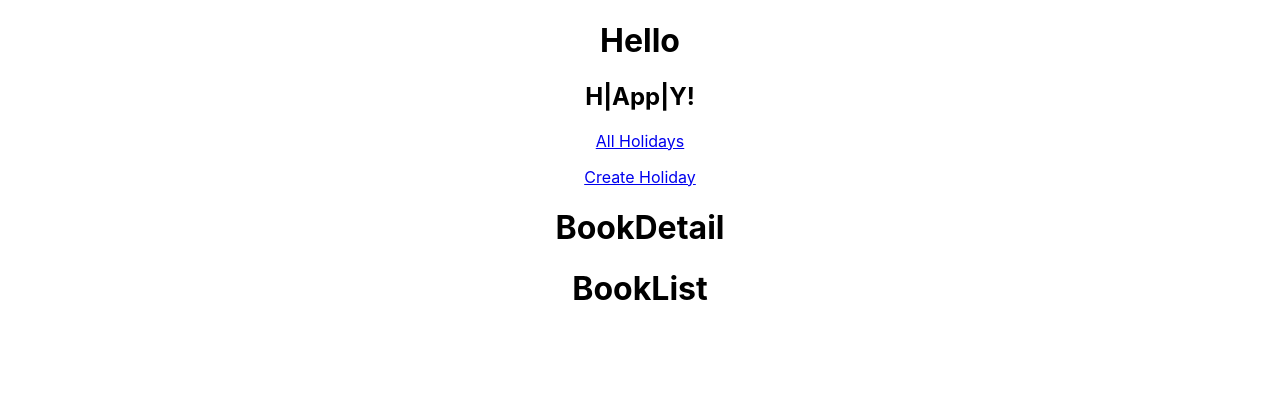
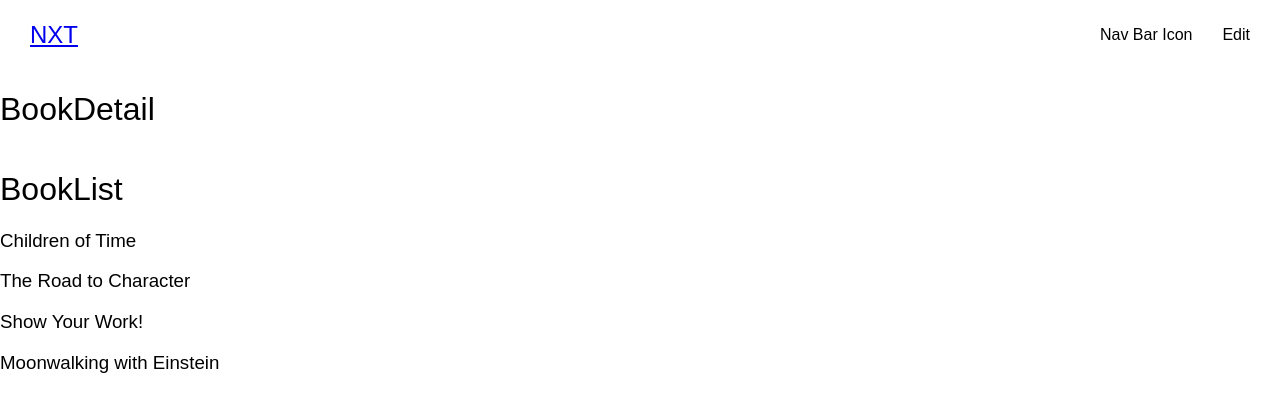
Before and after one commit to sam-aum/NXT-Project, a React (Create React App) app: page / in a window 1280 px wide. Shown: the top 412 px of the page. Built offline with nearby package versions, Linux system fonts and the light colour scheme.

Commit message:
testdata

```diff
--- a/src/App.css
+++ b/src/App.css
@@ -1,38 +1,44 @@
-.App {
-  text-align: center;
+* {
+  box-sizing: border-box;
+}
+body {
+  margin: 0;
+  padding: 0;
+  background-image: url("");
+  font-family: Arial, Helvetica, sans-serif;
+  min-height: 100vh;
 }
 
-.App-logo {
-  height: 40vmin;
-  pointer-events: none;
+h1,h2,h3,h4,h5,h6{
+  font-weight: 100;
 }
 
-@media (prefers-reduced-motion: no-preference) {
-  .App-logo {
-    animation: App-logo-spin infinite 20s linear;
+.App {
+  background-color: rgba(255, 255, 255, 0.20);
+  display: flex;
+  flex-direction: column;
   }
+
+.navigation {
+  /* navigation wrapper */
+  display: flex;
+  width: 100%;
+  justify-content: space-between;
+  align-items: center;
+  padding: 5px 30px;
+  background-color: white;
 }
 
-.App-header {
-  background-color: #282c34;
-  min-height: 100vh;
+.navigation h1 {
+  font-size: 1.5em;
+  line-height: 20px;
+}
+.navigation__links-wrapper {
+  /* adds div wrapper for links */
   display: flex;
-  flex-direction: column;
-  align-items: center;
-  justify-content: center;
-  font-size: calc(10px + 2vmin);
-  color: white;
+  flex-shrink: 1;
+  justify-content: space-between;
 }
-
-.App-link {
-  color: #61dafb;
+.navigation__links-wrapper > * {
+  margin-left: 30px;
 }
-
-@keyframes App-logo-spin {
-  from {
-    transform: rotate(0deg);
-  }
-  to {
-    transform: rotate(360deg);
-  }
-}
--- a/src/App.js
+++ b/src/App.js
@@ -1,6 +1,7 @@
 import logo from './logo.svg';
 import './App.css';
 import {useEffect, useState} from 'react'
+import staticData from './data'
 import {Route, Routes, useNavigate} from 'react-router-dom'
 
 import Navigation from './components/Navigation'
@@ -8,12 +9,29 @@ import BookDetail from './components/BookDetail';
 import BookList from './components/BookList';
 
 function App() {
+
+  const[books, setBooks] = useState([...staticData])
+
+
+
+
+
+
+
+
+
+
+
+
+
   return (
     <div className="App">
-      <h1>Hello</h1>
-      <Navigation />
-      <BookDetail />
-      <BookList />
+      {/* <Navigation/> */}
+      <Routes>
+        <Route path='/' element={<Navigation/>} />
+      </Routes>
+        <BookDetail />
+        <BookList books={books} />
     </div>
   );
 }
--- a/src/components/BookList.jsx
+++ b/src/components/BookList.jsx
@@ -1,10 +1,20 @@
 
 
 function BookList(props){
+
+
+    const {books} = props
+
+
     return (
 
         <div>
             <h1>BookList</h1>
+            {books &&
+                books.map((book, index) => (
+                <h3>{book.name}</h3>
+
+            ))}
         </div>
 
     )
--- a/src/components/Navigation.jsx
+++ b/src/components/Navigation.jsx
@@ -5,14 +5,15 @@ function Navigation(props){
     return (
 
         <nav className="navigation">
-            <h1>H|App|Y!</h1>
+            <Link to='/'>
+                <h1>NXT</h1>
+            </Link>
             <div className="navigation__links-wrapper">
-                <Link to='/holidays'>
-                    <p>All Holidays</p>
-                </Link>
-                <Link to='/holidays/new'>
-                <p>Create Holiday</p>
-                </Link>
+
+                <p>Nav Bar Icon</p>
+
+                <p>Edit</p>
+
             </div>
         </nav>
 
--- /dev/null
+++ b/src/data.js
@@ -0,0 +1,32 @@
+export default [
+    {
+        "id": "6202a5fb185fa65dde32ead0",
+        "name": "Children of Time",
+        "author": 'Adrian Tchaikovsky',
+        "genre": "Sci-fi, World-Building",
+        "description": "Children of Time is a 2015 science fiction novel by author Adrian Tchaikovsky. The work was praised by the Financial Times for tackling big themes—gods, messiahs, artificial intelligence, alienness—with brio."
+
+    },
+    {
+        "id": "6202a5fb185fa65dde32ead0",
+        "name": "The Road to Character",
+        "author": 'David Brooks',
+        "genre": "Moral Philosophy",
+        "description": "David Brooks challenges us to rebalance the scales between the focus on external success—“résumé virtues”—and our core principles."
+    },
+    {
+        "id": "6202a5fb185fa65dde32ead0",
+        "name": "Show Your Work!",
+        "author": 'Austin Kleon',
+        "genre": "Art and Creativity",
+        "description": "Show Your Work! is about why generosity trumps genius. It’s about getting findable, about using the network instead of wasting time “networking.” It’s not self-promotion, it’s self-discovery―let others into your process, then let them steal from you. Filled with illustrations, quotes, stories, and examples, Show Your Work! offers ten transformative rules for being open, generous, brave, productive."
+    },
+    {
+        "id": "6202a5fb185fa65dde32ead0",
+        "name": "Moonwalking with Einstein",
+        "author": 'Joshua Foer',
+        "genre": "Cognitive Psychology Book",
+        "description": "Moonwalking with Einstein draws on cutting-edge research, a surprising cultural history of memory, and venerable tricks of the mentalist's trade to transform our understanding of human remembering."
+    }
+
+]
```
